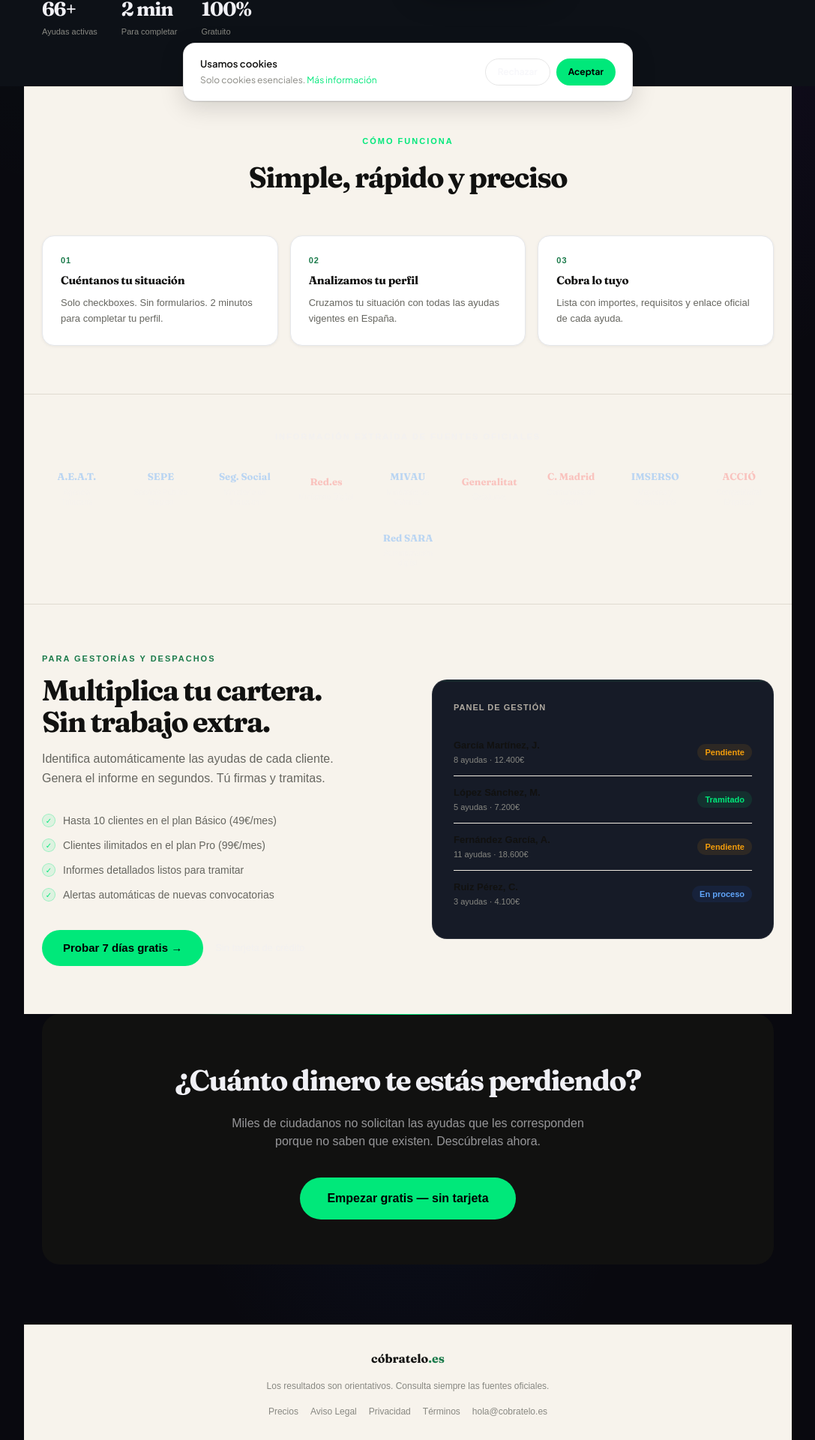
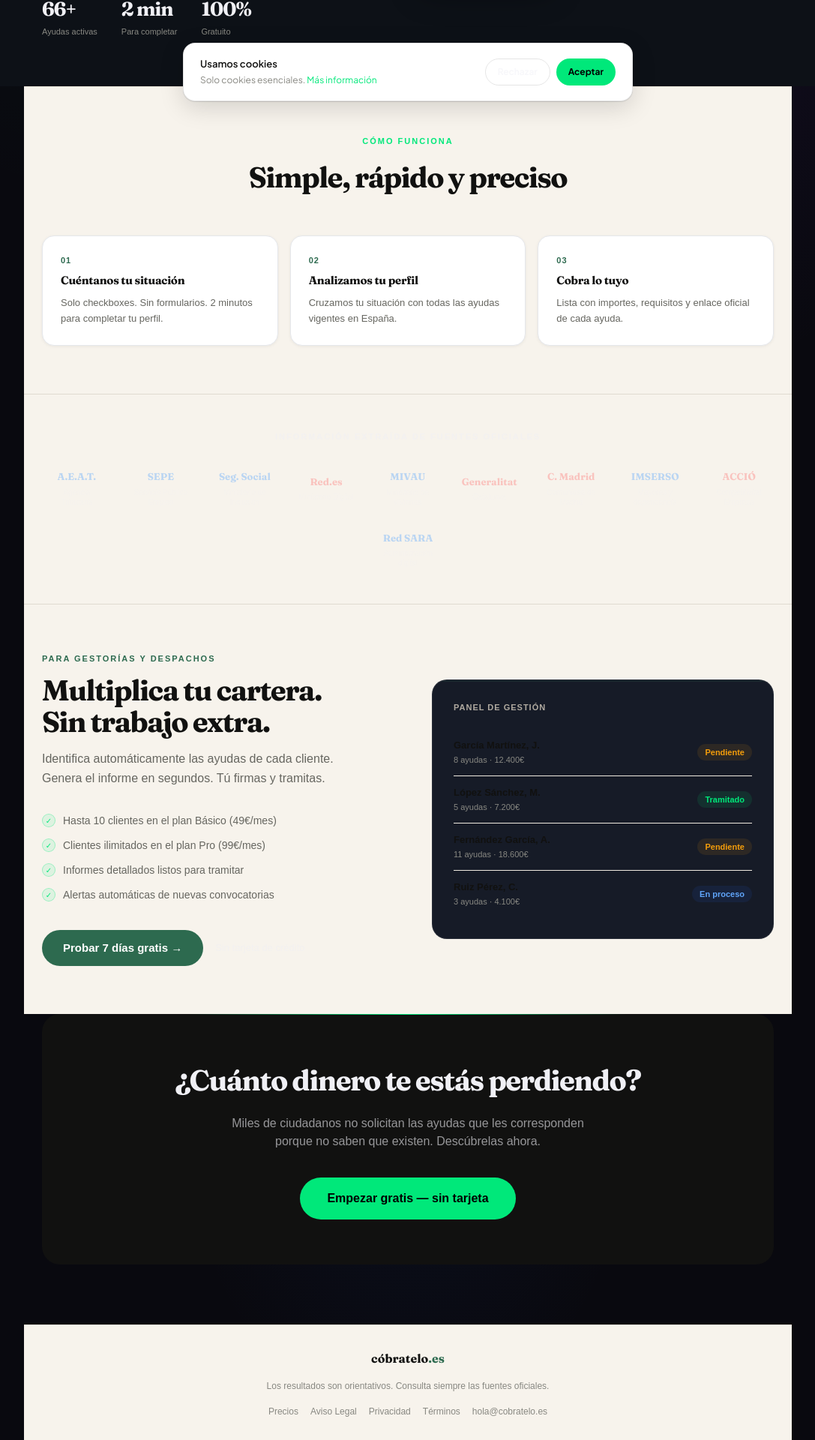
Before and after one commit to enki1982/cobratelo, a Next.js app: page / in a window 1280 px wide. Shown: the part 641-2561 px from the top of the page at 75% size, without its empty margins (96-1183 px from the left). Built offline with nearby package versions, Linux system fonts and the light colour scheme; no server answers; the database is empty.

Commit message:
fix: verde bosque #2D6A4F en secciones claras + dashboard hero marcado como ejemplo

```diff
--- a/pages/index.js
+++ b/pages/index.js
@@ -200,7 +200,7 @@ export default function Home() {
           <div style={{ display: 'grid', gridTemplateColumns: 'repeat(3,1fr)', gap: 16 }} className="!grid-cols-1 md:!grid-cols-3">
             {STEPS.map((s, i) => (
               <HoverCard key={i} hoverBorder={C.borderHover} style={{ background: '#ffffff', border: '1px solid #E0DAD0', borderRadius: 16, padding: 24, transition: 'border-color 0.2s', boxShadow: '0 1px 4px rgba(0,0,0,0.06)' }}>
-                <div style={{ fontSize: 11, fontWeight: 700, color: '#1A7A4A', marginBottom: 8, letterSpacing: '1px' }}>{s.n}</div>
+                <div style={{ fontSize: 11, fontWeight: 700, color: '#2D6A4F', marginBottom: 8, letterSpacing: '1px' }}>{s.n}</div>
                 <div className="font-display font-bold" style={{ fontSize: 15, color: '#111110', marginBottom: 8, letterSpacing: '-0.3px' }}>{s.title}</div>
                 <p style={{ fontSize: 13, color: '#666660', lineHeight: 1.6 }}>{s.desc}</p>
               </HoverCard>
@@ -229,7 +229,7 @@ export default function Home() {
         <section style={{ maxWidth: 1024, margin: '0 auto', background: '#F7F3EC', padding: '64px 24px', borderTop: '1px solid #E0DAD0' }}>
           <div style={{ display: 'grid', gridTemplateColumns: '1fr 1fr', gap: 64, alignItems: 'center' }} className="!grid-cols-1 md:!grid-cols-2">
             <div>
-              <p style={{ fontSize: 11, fontWeight: 700, textTransform: 'uppercase', letterSpacing: '2px', color: '#1A7A4A', marginBottom: 12 }}>Para gestorías y despachos</p>
+              <p style={{ fontSize: 11, fontWeight: 700, textTransform: 'uppercase', letterSpacing: '2px', color: '#2D6A4F', marginBottom: 12 }}>Para gestorías y despachos</p>
               <h2 className="font-display font-bold" style={{ fontSize: 'clamp(28px,3vw,44px)', letterSpacing: '-1.5px', color: '#111110', marginBottom: 16, lineHeight: 1.1 }}>
                 Multiplica tu cartera.<br />Sin trabajo extra.
               </h2>
@@ -245,14 +245,14 @@ export default function Home() {
                 ))}
               </div>
               <div style={{ display: 'flex', alignItems: 'center', gap: 16, flexWrap: 'wrap' }}>
-                <Link href="/precios?tab=gestoria" style={{ background: C.green, color: '#000', fontWeight: 700, fontSize: 15, padding: '13px 28px', borderRadius: 100, textDecoration: 'none' }}>
+                <Link href="/precios?tab=gestoria" style={{ background: '#2D6A4F', color: '#fff', fontWeight: 700, fontSize: 15, padding: '13px 28px', borderRadius: 100, textDecoration: 'none' }}>
                   Probar 7 días gratis →
                 </Link>
                 <span style={{ fontSize: 13, color: C.muted }}>Sin tarjeta de crédito</span>
               </div>
             </div>
             <div style={{ background: '#161b27', border: `1px solid ${C.border}`, borderRadius: 20, padding: 28, position: 'relative', overflow: 'hidden' }}>
-              <div style={{ position: 'absolute', top: 0, left: 0, right: 0, height: 2, background: '#1A7A4A', opacity: 0.15 }} />
+              <div style={{ position: 'absolute', top: 0, left: 0, right: 0, height: 2, background: '#2D6A4F', opacity: 0.15 }} />
               <p style={{ fontSize: 11, fontWeight: 700, textTransform: 'uppercase', letterSpacing: '1px', color: '#B0AAA0', marginBottom: 20 }}>Panel de gestión</p>
               {[
                 { nombre: 'García Martínez, J.', ayudas: 8, importe: '12.400€', estado: 'Pendiente' },
@@ -294,7 +294,7 @@ export default function Home() {
         {/* FOOTER */}
         <footer style={{ maxWidth: 1024, margin: '0 auto', padding: '32px 24px', borderTop: '1px solid #E0DAD0', background: '#F7F3EC' }}>
           <div style={{ display: 'flex', flexDirection: 'column', alignItems: 'center', gap: 16 }}>
-            <span className="font-display font-bold" style={{ color: '#111110' }}>cóbratelo<span style={{ color: '#1A7A4A' }}>.es</span></span>
+            <span className="font-display font-bold" style={{ color: '#111110' }}>cóbratelo<span style={{ color: '#2D6A4F' }}>.es</span></span>
             <p style={{ color: '#888882', fontSize: 12, textAlign: 'center' }}>
               Los resultados son orientativos. Consulta siempre las fuentes oficiales.
             </p>
```
